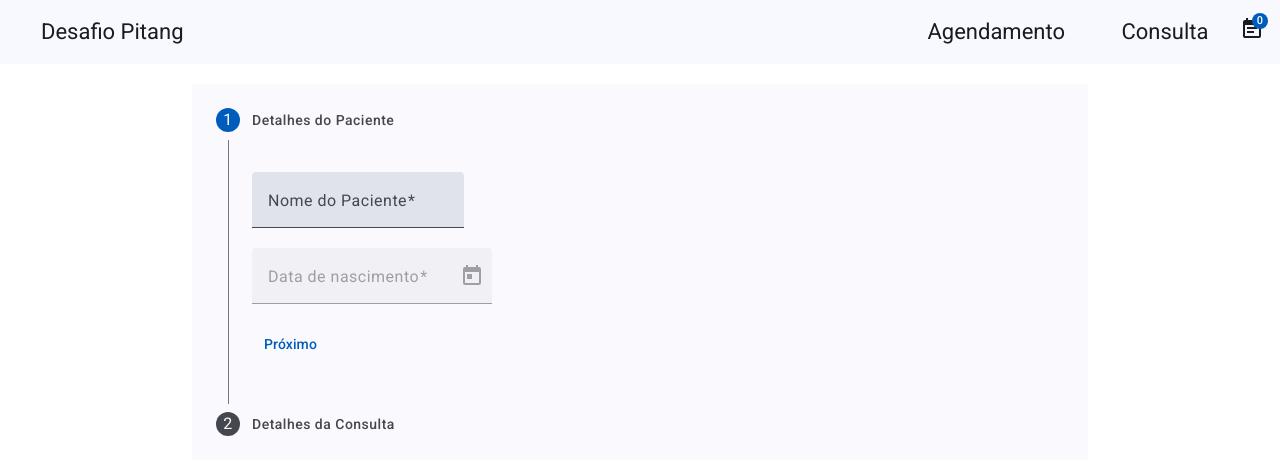
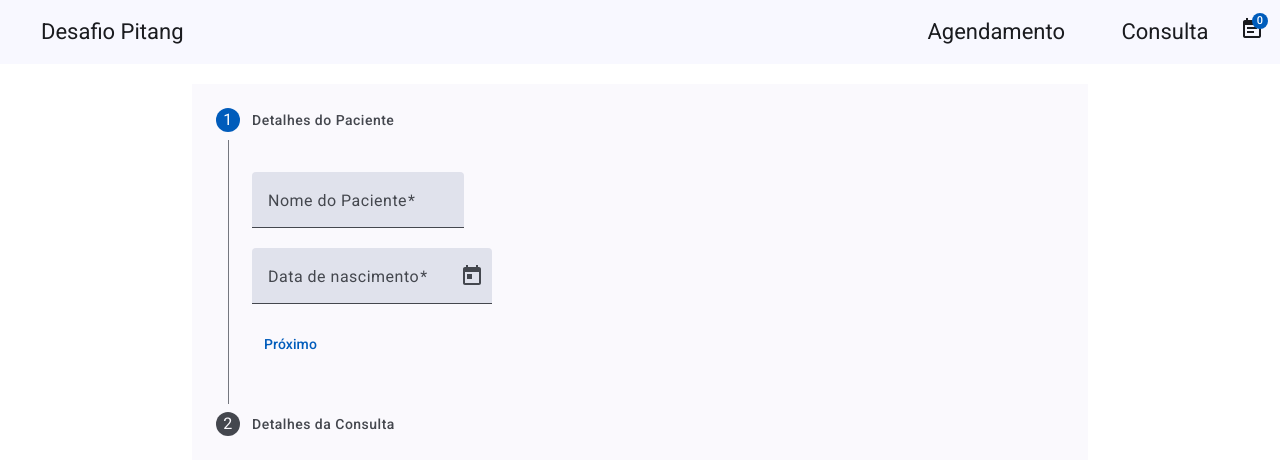
Before and after one commit to GuilOliveira/Desafio-Pitang-Frontend, an Angular app: page /agendamento in a window 1280 px wide. Shown: the top 474 px of the page. Built offline with nearby package versions, Linux system fonts and the light colour scheme.

Commit message:
[fix] Adicionar filtros ao date-picker

```diff
--- a/src/app/core/components/feature/schedule/schedule-form-stepper/schedule-form-stepper.component.html
+++ b/src/app/core/components/feature/schedule/schedule-form-stepper/schedule-form-stepper.component.html
@@ -6,13 +6,14 @@
 				<div>
 					<mat-form-field>
 						<mat-label>Nome do Paciente</mat-label>
-						<input matInput placeholder="Nome do Paciente" formControlName="name" required />
+						<input matInput placeholder="Nome do Paciente" formControlName="name" pattern="[A-Za-z ]*" required />
 					</mat-form-field>
 				</div>
 				<div>
 					<app-form-date-picker
 						[defaultMessage]="'Data de nascimento'"
 						formControlName="birthDate"
+						[isFuturePrevent]="true"
 						[formGroup]="firstStepGroup"
 					/>
 				</div>
@@ -29,6 +30,7 @@
 					<app-form-date-picker
 						[defaultMessage]="'Data da consulta'"
 						formControlName="scheduleDate"
+						[isPastPrevent]="true"
 						[formGroup]="secondStepGroup"
 					/>
 				</div>
--- a/src/app/core/components/shared/form-date-picker/form-date-picker.component.html
+++ b/src/app/core/components/shared/form-date-picker/form-date-picker.component.html
@@ -1,6 +1,12 @@
 <mat-form-field>
 	<mat-label>{{ defaultMessage }}</mat-label>
-	<input matInput [matDatepicker]="picker" [formControl]="control" required />
+	<input
+		matInput
+		[matDatepicker]="picker"
+		[matDatepickerFilter]="isFuturePrevent ? futurePreventFilter : isPastPrevent ? pastPreventFilter : noFilter"
+		[formControl]="control"
+		required
+	/>
 	<mat-datepicker-toggle matIconSuffix [for]="picker"></mat-datepicker-toggle>
 	<mat-datepicker #picker></mat-datepicker>
 </mat-form-field>
--- a/src/app/core/components/shared/form-date-picker/form-date-picker.component.ts
+++ b/src/app/core/components/shared/form-date-picker/form-date-picker.component.ts
@@ -30,8 +30,30 @@ import {
 export class FormDatePickerComponent implements ControlValueAccessor {
 	@Input() defaultMessage = "Escolha uma data";
 	@Input() formControlName = "";
+	@Input() isPastPrevent = false;
+	@Input() isFuturePrevent = false;
 
-	private _onChange: (value: Date) => void = () => {
+	pastPreventFilter = (date: Date | null): boolean => {
+		if (!date) return false;
+		const today = new Date();
+		today.setHours(0, 0, 0, 0);
+		date.setHours(0, 0, 0, 0);
+		return date >= today;
+	};
+
+	futurePreventFilter = (date: Date | null): boolean => {
+		if (!date) return false;
+		const today = new Date();
+		today.setHours(0, 0, 0, 0);
+		date.setHours(0, 0, 0, 0);
+		return date <= today;
+	};
+
+	noFilter = (): boolean => {
+		return true;
+	};
+
+	private _onChange: (value: Date | null) => void = () => {
 		return;
 	};
 	private _onTouched: () => void = () => {
@@ -45,7 +67,7 @@ export class FormDatePickerComponent implements ControlValueAccessor {
 
 	registerOnChange(fn: (value: Date | null) => void): void {
 		this._onChange = fn;
-		this.control.valueChanges.subscribe(this._onChange);
+		this.control.valueChanges.subscribe(value => this._onChange(value));
 	}
 
 	registerOnTouched(fn: () => void): void {
@@ -54,9 +76,9 @@ export class FormDatePickerComponent implements ControlValueAccessor {
 
 	setDisabledState(isDisabled: boolean): void {
 		if (isDisabled) {
+			this.control.disable();
+		} else {
 			this.control.enable();
-		} else {
-			this.control.disable();
 		}
 	}
 }
--- a/src/app/core/components/shared/modal-error-message/modal-error-message.component.ts
+++ b/src/app/core/components/shared/modal-error-message/modal-error-message.component.ts
@@ -18,7 +18,6 @@ export class ModalErrorMessageComponent {
 	data = inject(MAT_DIALOG_DATA);
 
 	close(): void {
-		console.log(this.data.messages);
 		this.dialogRef.close();
 	}
 }
--- a/src/app/core/environment/env.ts
+++ b/src/app/core/environment/env.ts
@@ -1,3 +1,3 @@
 export const env = {
-	apiUrl: "https://localhost:7136/api",
+	apiUrl: "https://localhost:7136",
 };
--- a/src/app/core/services/feature/appointment.service.ts
+++ b/src/app/core/services/feature/appointment.service.ts
@@ -14,7 +14,7 @@ import { env } from "../../environment/env";
 export class AppointmentService {
 	private _http = inject(HttpClient);
 	private _notificationService = inject(SnackbarMessageService);
-	private _apiUrl = env.apiUrl + "/Appointment";
+	private _apiUrl = env.apiUrl + "/api/Appointment";
 
 	private updateResult$ = new Subject<boolean>();
 	private deletedAppoinment = new Subject<number>();
--- a/src/app/core/services/feature/scheduling.service.ts
+++ b/src/app/core/services/feature/scheduling.service.ts
@@ -18,13 +18,14 @@ export class SchedulingService {
 	private _modalService = inject(ModalNotificationService);
 	private _iconNotification = inject(AppointmentIconNotificationService);
 	private _formCacheService = inject(SchedulingFormCacheService);
-	private _apiUrl = env.apiUrl + "/Scheduling";
+	private _apiUrl = env.apiUrl + "/api/Scheduling";
 
 	private postResult$ = new Subject<boolean>();
 	private schedulingForm$ = new BehaviorSubject<ScheduleFormModel>(this._formCacheService.get());
 
 	postScheduling(scheduling: ScheduleModel): Observable<boolean> {
 		const endPoint = "/Register";
+
 		this._http
 			.post<AppointmentModel>(this._apiUrl + endPoint, scheduling, {
 				observe: "response",
```
